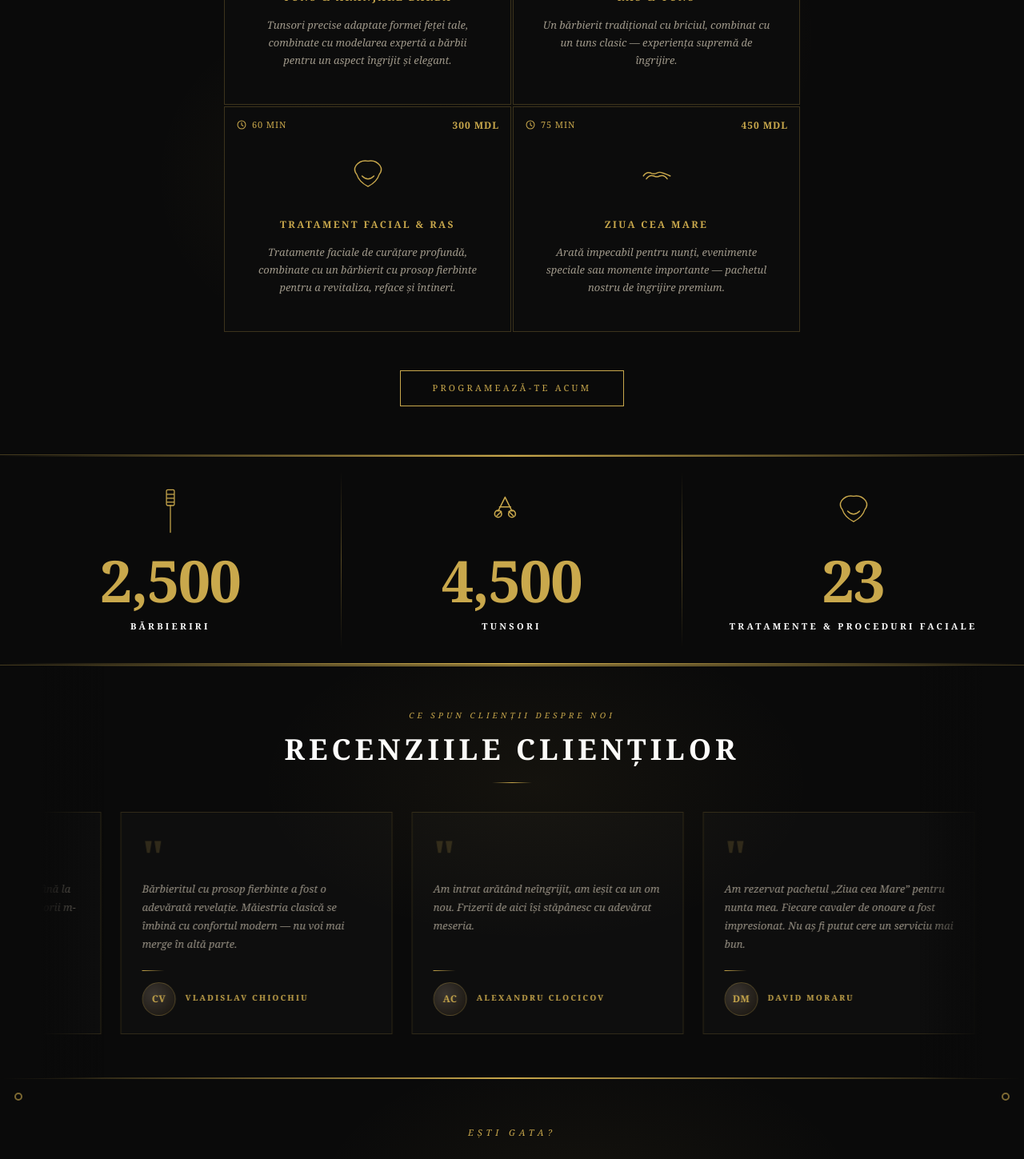
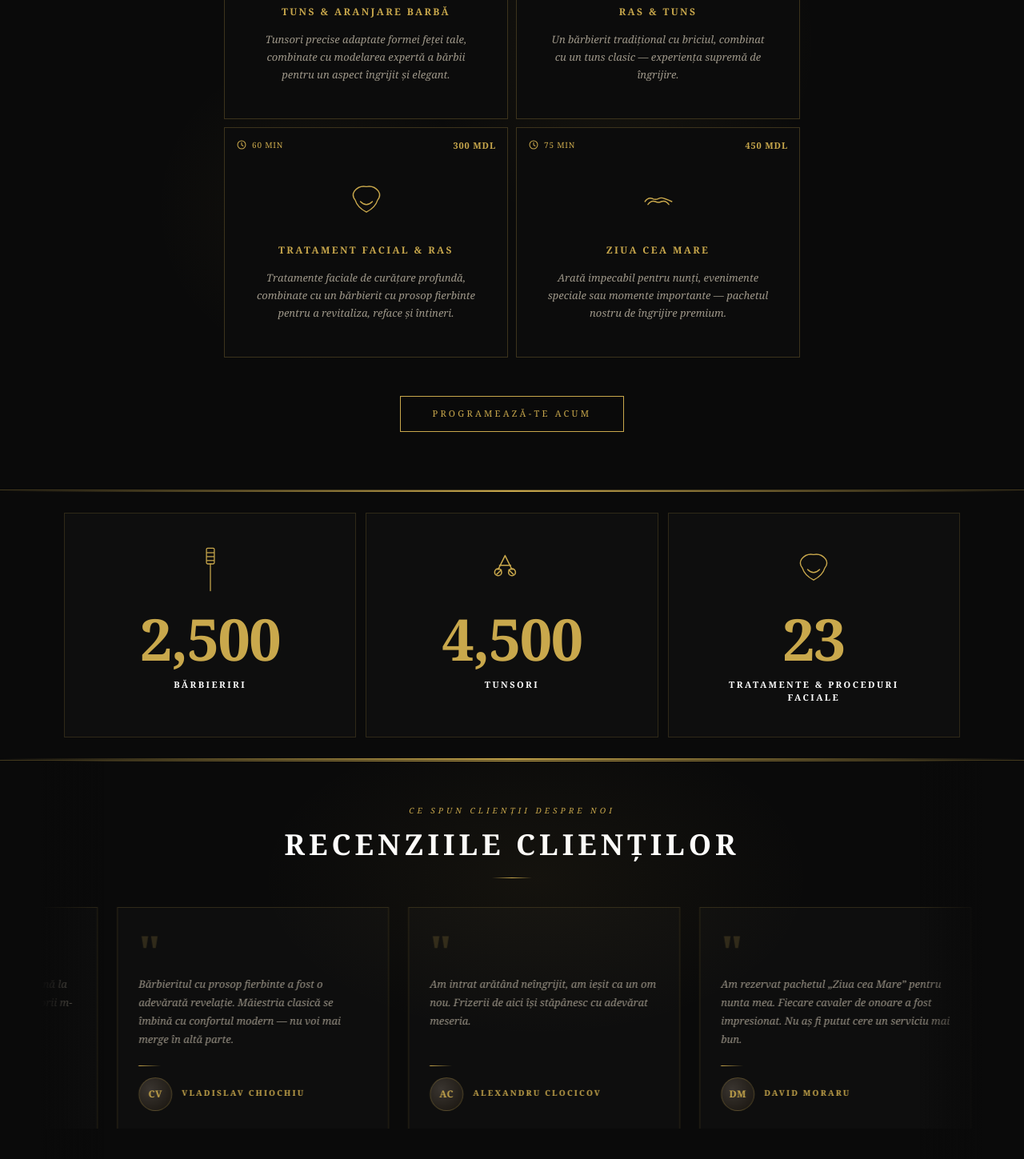
Before and after one commit to Vladosc22/BarberShopMarius, a Next.js app: page / in a window 1280 px wide. Shown: the part 1200-2649 px from the top of the page at 80% size. Built offline with nearby package versions, Linux system fonts and the light colour scheme.

Commit message:
mobile responsive

```diff
--- a/src/components/counter.jsx
+++ b/src/components/counter.jsx
@@ -107,11 +107,13 @@ function StatItem({ stat, animate }) {
             <div
                 style={{
                     color: "#ffffff",
-                    fontSize: "11px",
+                    fontSize: "clamp(10px, 2.5vw, 11px)",
                     fontWeight: "700",
-                    letterSpacing: "0.3em",
+                    letterSpacing: "0.22em",
                     textTransform: "uppercase",
                     fontFamily: "'Georgia', serif",
+                    textAlign: "center",
+                    maxWidth: "240px",
                 }}
             >
                 {stat.label}
@@ -140,12 +142,10 @@ export default function StatsSection() {
                 background: "#0a0a0a",
                 borderTop: "1px solid rgba(201,168,76,0.3)",
                 borderBottom: "1px solid rgba(201,168,76,0.3)",
-                display: "flex",
-                alignItems: "stretch",
-                justifyContent: "center",
                 width: "100%",
                 position: "relative",
                 overflow: "hidden",
+                padding: "clamp(18px, 4vw, 28px) clamp(14px, 4vw, 24px)",
             }}
         >
             {/* Subtle top/bottom gold lines */}
@@ -160,19 +160,28 @@ export default function StatsSection() {
                 background: "linear-gradient(90deg, transparent, #C9A84C, transparent)",
             }} />
 
-            {stats.map((stat, index) => (
-                <div key={stat.id} style={{ display: "flex", flex: 1 }}>
-                    <StatItem stat={stat} animate={animate} />
-                    {index < stats.length - 1 && (
-                        <div style={{
-                            width: "1px",
-                            background: "linear-gradient(180deg, transparent, rgba(201,168,76,0.4), transparent)",
-                            alignSelf: "stretch",
-                            margin: "20px 0",
-                        }} />
-                    )}
-                </div>
-            ))}
+            <div
+                style={{
+                    width: "100%",
+                    maxWidth: "1120px",
+                    margin: "0 auto",
+                    display: "grid",
+                    gridTemplateColumns: "repeat(auto-fit, minmax(220px, 1fr))",
+                    gap: "12px",
+                }}
+            >
+                {stats.map((stat) => (
+                    <div
+                        key={stat.id}
+                        style={{
+                            border: "1px solid rgba(201,168,76,0.18)",
+                            background: "rgba(255,255,255,0.015)",
+                        }}
+                    >
+                        <StatItem stat={stat} animate={animate} />
+                    </div>
+                ))}
+            </div>
         </div>
     );
 }
--- a/src/components/reviews.jsx
+++ b/src/components/reviews.jsx
@@ -1,6 +1,6 @@
 "use client";
 
-import { useEffect, useRef } from "react";
+import { useEffect, useRef, useState } from "react";
 
 const reviews = [
     { id: 1, name: "Alexandru Cotorobai", initials: "CA", text: "Experiență excepțională de la început până la sfârșit. Atenția la detalii și precizia tunsorii m-au făcut să arăt mai bine ca niciodată." },
@@ -18,8 +18,17 @@ export default function ClientReviews() {
     const animRef = useRef(null);
     const posRef = useRef(0);
     const pausedRef = useRef(false);
+    const [isMobile, setIsMobile] = useState(false);
 
     useEffect(() => {
+        const updateViewport = () => setIsMobile(window.innerWidth < 768);
+        updateViewport();
+        window.addEventListener("resize", updateViewport);
+        return () => window.removeEventListener("resize", updateViewport);
+    }, []);
+
+    useEffect(() => {
+        if (isMobile) return undefined;
         const CARD_WIDTH = 340;
         const GAP = 24;
         const UNIT = CARD_WIDTH + GAP;
@@ -39,12 +48,12 @@ export default function ClientReviews() {
 
         animRef.current = requestAnimationFrame(animate);
         return () => cancelAnimationFrame(animRef.current);
-    }, []);
+    }, [isMobile]);
 
     return (
         <div style={{
             width: "100%",
-            height: "516px",
+            minHeight: isMobile ? "auto" : "516px",
             background: "#0a0a0a",
             display: "flex",
             flexDirection: "column",
@@ -53,6 +62,7 @@ export default function ClientReviews() {
             overflow: "hidden",
             position: "relative",
             boxSizing: "border-box",
+            padding: isMobile ? "44px 0 40px" : "0",
         }}>
             {/* Ambient glow */}
             <div style={{
@@ -67,7 +77,7 @@ export default function ClientReviews() {
             <div style={{ position: "absolute", bottom: 0, left: 0, right: 0, height: "1px", background: "linear-gradient(90deg, transparent, #C9A84C, transparent)" }} />
 
             {/* Header */}
-            <div style={{ textAlign: "center", marginBottom: "36px", flexShrink: 0 }}>
+            <div style={{ textAlign: "center", marginBottom: isMobile ? "24px" : "36px", flexShrink: 0, padding: "0 16px" }}>
                 <p style={{
                     color: "#C9A84C", fontSize: "10px", letterSpacing: "0.4em",
                     textTransform: "uppercase", fontFamily: "Georgia, serif",
@@ -76,7 +86,7 @@ export default function ClientReviews() {
                     CE SPUN CLIENȚII DESPRE NOI
                 </p>
                 <h2 style={{
-                    color: "#ffffff", fontSize: "36px", fontWeight: "700",
+                    color: "#ffffff", fontSize: "clamp(26px, 7vw, 36px)", fontWeight: "700",
                     letterSpacing: "0.14em", textTransform: "uppercase",
                     margin: "0 0 14px", fontFamily: "Georgia, 'Times New Roman', serif",
                 }}>
@@ -89,35 +99,48 @@ export default function ClientReviews() {
             </div>
 
             {/* Left / right fade masks */}
+            {!isMobile && (
                 <div style={{
                     position: "absolute", left: 0, top: 0, bottom: 0, width: "130px", zIndex: 2,
                     background: "linear-gradient(90deg, #0a0a0a 40%, transparent 100%)",
                     pointerEvents: "none",
                 }} />
+            )}
+            {!isMobile && (
                 <div style={{
                     position: "absolute", right: 0, top: 0, bottom: 0, width: "130px", zIndex: 2,
                     background: "linear-gradient(270deg, #0a0a0a 40%, transparent 100%)",
                     pointerEvents: "none",
                 }} />
+            )}
 
             {/* Scrolling track */}
-            <div style={{ width: "100%", overflow: "hidden", flexShrink: 0 }}>
+            <div
+                style={{
+                    width: "100%",
+                    overflow: isMobile ? "auto" : "hidden",
+                    flexShrink: 0,
+                    WebkitOverflowScrolling: "touch",
+                    scrollbarWidth: "none",
+                    padding: isMobile ? "0 16px" : "0",
+                }}
+            >
                 <div
                     ref={trackRef}
                     style={{
                         display: "flex",
-                        gap: "24px",
+                        gap: isMobile ? "14px" : "24px",
                         willChange: "transform",
-                        /* no paddingLeft — removing it eliminates the right-side gap */
+                        scrollSnapType: isMobile ? "x mandatory" : "none",
                     }}
                 >
-                    {allReviews.map((review, index) => (
+                    {(isMobile ? reviews : allReviews).map((review, index) => (
                         <div
                             key={`${review.id}-${index}`}
                             onMouseEnter={() => { pausedRef.current = true; }}
                             onMouseLeave={() => { pausedRef.current = false; }}
                             style={{
-                                width: "340px",
+                                width: isMobile ? "min(84vw, 320px)" : "340px",
                                 flexShrink: 0,
                                 background: "rgba(255,255,255,0.018)",
                                 border: "1px solid rgba(201,168,76,0.18)",
@@ -127,6 +150,7 @@ export default function ClientReviews() {
                                 flexDirection: "column",
                                 transition: "border-color 0.3s ease, background 0.3s ease",
                                 cursor: "default",
+                                scrollSnapAlign: isMobile ? "start" : "none",
                             }}
                             onMouseOver={(e) => {
                                 e.currentTarget.style.borderColor = "rgba(201,168,76,0.48)";
--- a/src/components/services.jsx
+++ b/src/components/services.jsx
@@ -66,10 +66,18 @@ const services = [
 export default function Services() {
     const [hoveredId, setHoveredId] = useState(null);
     const [visible, setVisible] = useState(false);
+    const [isMobile, setIsMobile] = useState(false);
 
     useEffect(() => {
         const timer = setTimeout(() => setVisible(true), 100);
         return () => clearTimeout(timer);
+    }, []);
+
+    useEffect(() => {
+        const updateViewport = () => setIsMobile(window.innerWidth < 768);
+        updateViewport();
+        window.addEventListener("resize", updateViewport);
+        return () => window.removeEventListener("resize", updateViewport);
     }, []);
 
     return (
@@ -82,7 +90,7 @@ export default function Services() {
                 flexDirection: "column",
                 alignItems: "center",
                 justifyContent: "center",
-                padding: "60px 24px",
+                padding: "clamp(48px, 8vw, 72px) clamp(16px, 4vw, 24px)",
                 fontFamily: "'Georgia', 'Times New Roman', serif",
                 position: "relative",
                 overflow: "hidden",
@@ -165,8 +173,8 @@ export default function Services() {
             <div
                 style={{
                     display: "grid",
-                    gridTemplateColumns: "repeat(2, 1fr)",
-                    gap: "2px",
+                    gridTemplateColumns: isMobile ? "1fr" : "repeat(2, minmax(0, 1fr))",
+                    gap: "10px",
                     maxWidth: "720px",
                     width: "100%",
                 }}
@@ -181,7 +189,7 @@ export default function Services() {
                                 ? "rgba(201,168,76,0.06)"
                                 : "rgba(12,12,12,0.95)",
                             border: `1px solid ${hoveredId === service.id ? "rgba(201,168,76,0.6)" : "rgba(201,168,76,0.25)"}`,
-                            padding: "58px 36px 44px",
+                            padding: "64px clamp(18px, 4vw, 36px) clamp(28px, 5vw, 44px)",
                             display: "flex",
                             flexDirection: "column",
                             alignItems: "center",
@@ -204,7 +212,7 @@ export default function Services() {
                                 alignItems: "center",
                                 gap: "6px",
                                 color: "#C9A84C",
-                                fontSize: "11px",
+                                fontSize: "10px",
                                 letterSpacing: "0.08em",
                                 textTransform: "uppercase",
                                 zIndex: 2,
@@ -223,7 +231,7 @@ export default function Services() {
                                 top: "14px",
                                 right: "14px",
                                 color: "#C9A84C",
-                                fontSize: "12px",
+                                fontSize: "11px",
                                 fontWeight: "700",
                                 letterSpacing: "0.08em",
                                 textTransform: "uppercase",
```
Also changed, not shown: src/components/bookVisit.jsx (+8 -5 lines), src/components/comeVisitMap.jsx (+19 -12 lines), src/components/contact.jsx (+12 -10 lines). Lines whose indentation alone changed are shown as unchanged.
